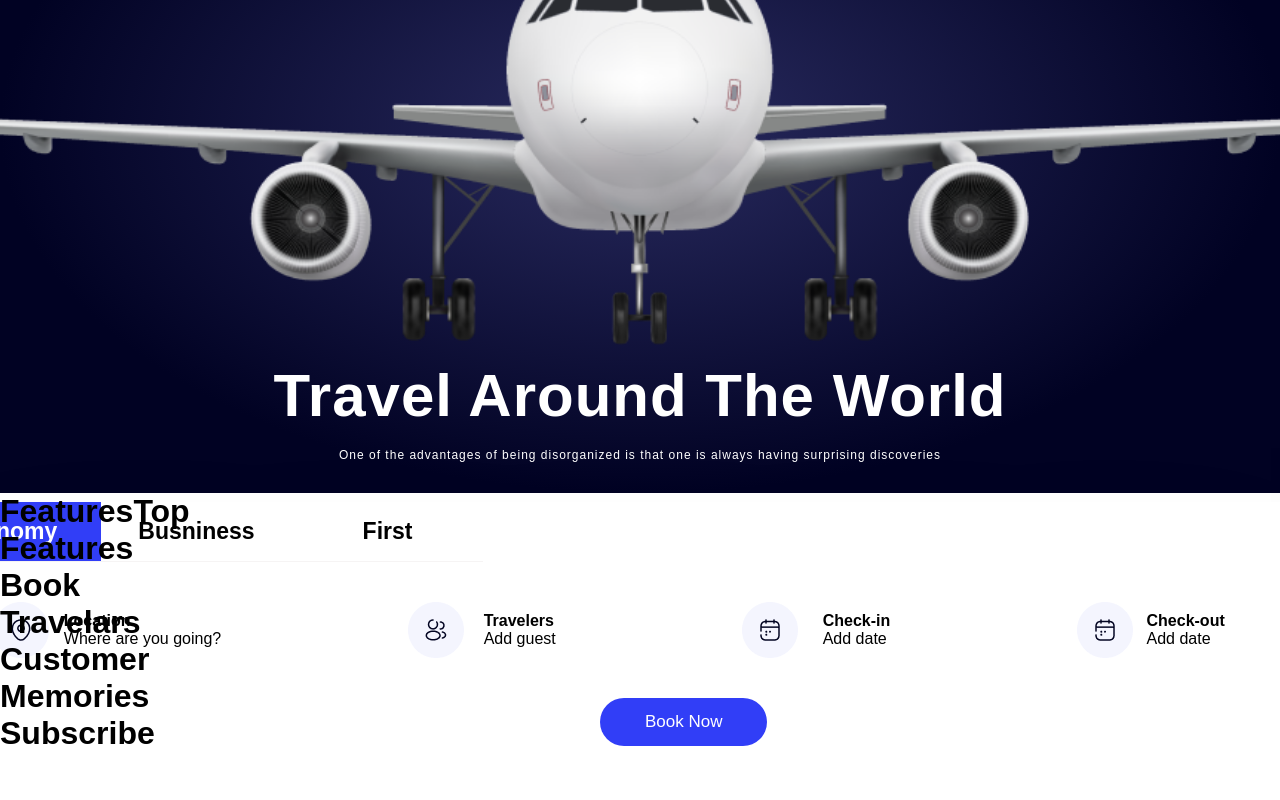
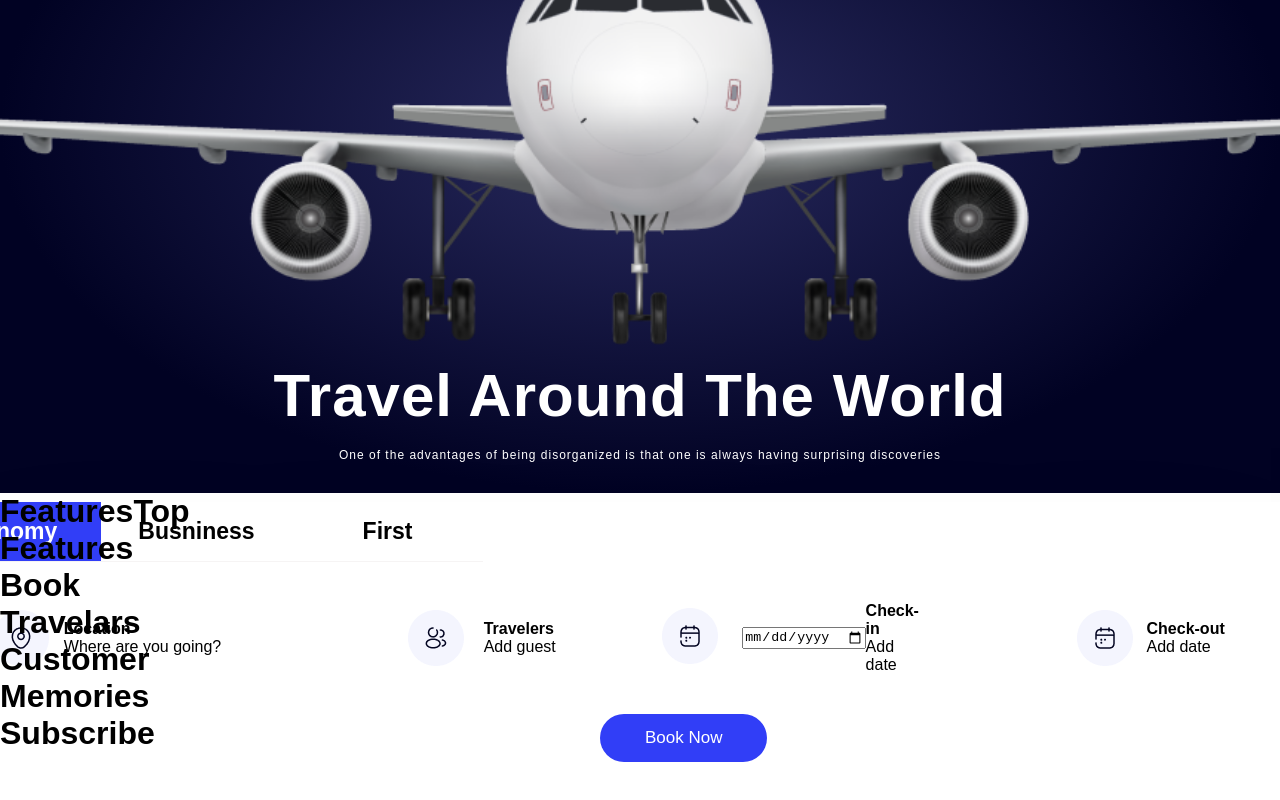
Before and after one commit to roziqov1011/f3-team, a React (Create React App) app: page / in a window 1280 px wide. Shown: the part 318-1118 px from the top of the page. Built offline with nearby package versions, Linux system fonts and the light colour scheme.

Commit message:
pulling roziqov

```diff
--- a/src/components/Hero/Hero.jsx
+++ b/src/components/Hero/Hero.jsx
@@ -38,7 +38,10 @@ function Hero() {
               </ul>
             </div>
             <div>
-              <img src={Add} alt="" />
+              <label htmlFor="in">
+                <img src={Add} alt="" />
+              </label>
+              <input id='in' type="date" />
               <ul>
                 <li>Check-in</li>
                 <li>Add date</li>
```
